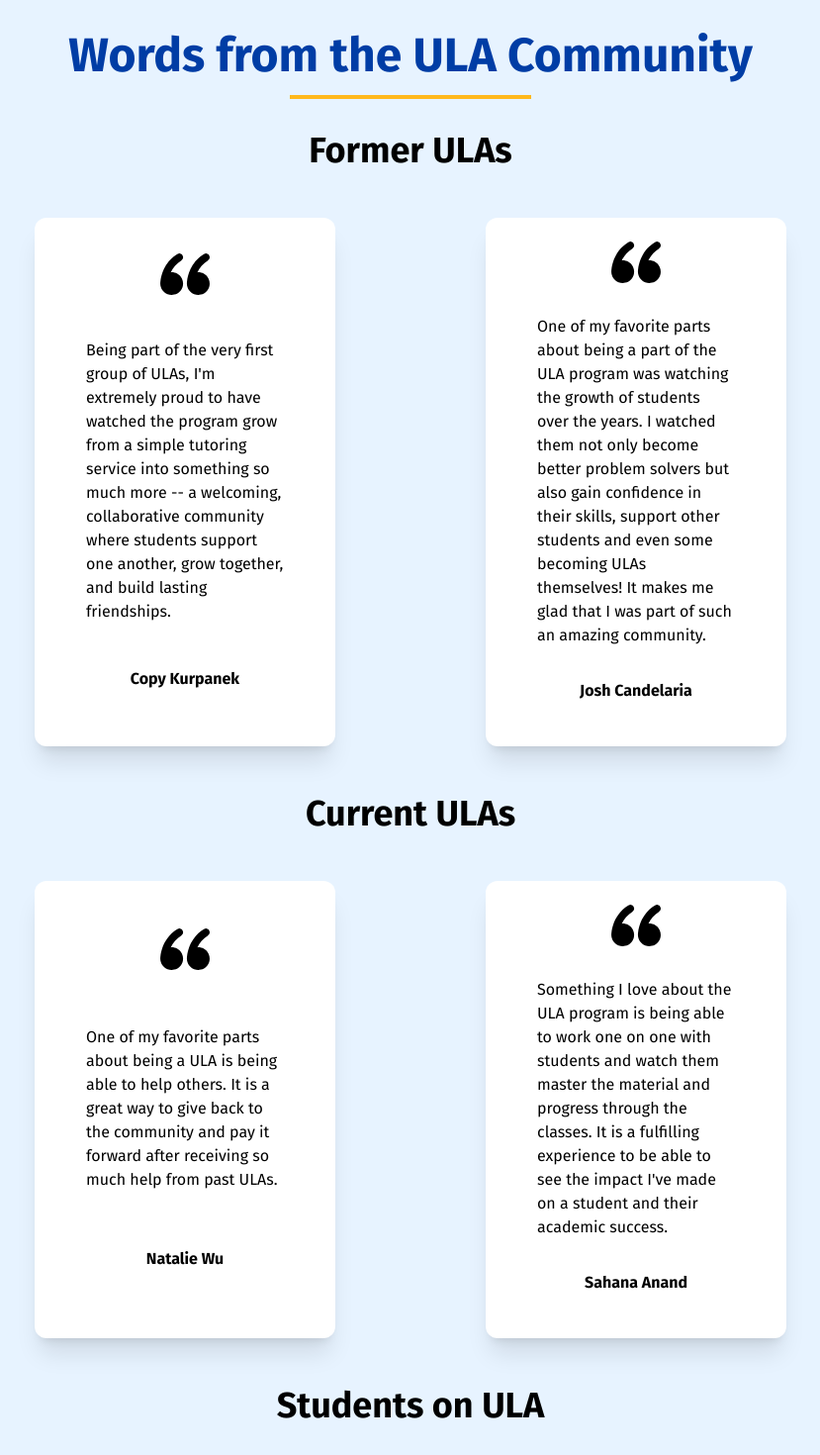
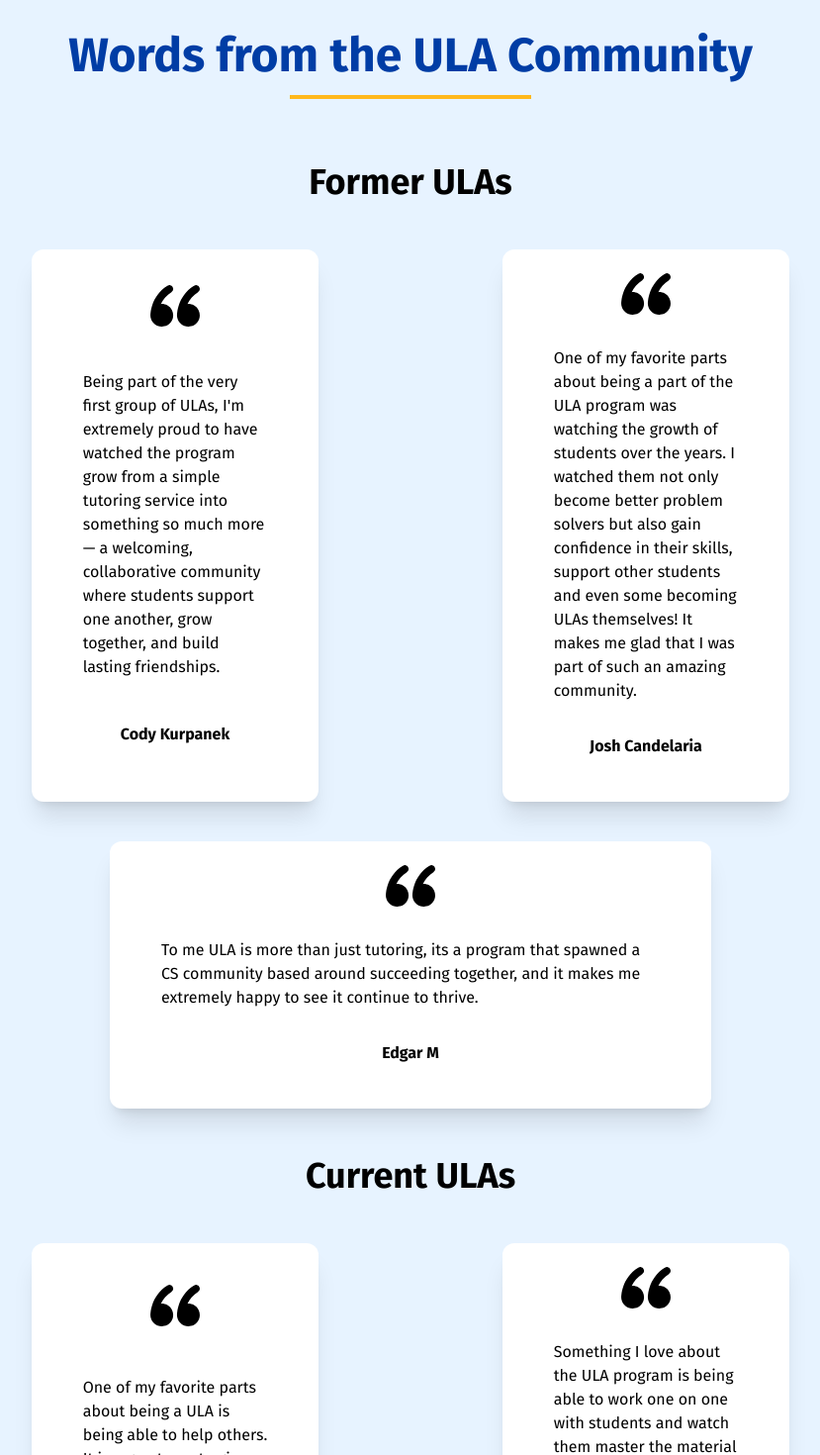
Before and after one commit to acm-ucr/cse-ula, a Next.js app: page / in a window 1280 px wide. Shown: the part 2280-3750 px from the top of the page at 99% size, without its empty margins (225-1054 px from the left). Built offline with nearby package versions, Linux system fonts and the light colour scheme.

Commit message:
added testimony and reduced code

```diff
--- a/src/components/home/Testimony.tsx
+++ b/src/components/home/Testimony.tsx
@@ -1,9 +1,9 @@
 "use client";
 
-import { motion } from "motion/react";
-import { testimonies } from "@/data/Testimonies";
+import { motion } from "framer-motion";
 import Header from "@/components/Header";
 import Card from "@/components/home/Card";
+import { testimonySections } from "@/data/Testimonies";
 
 const Testimony = () => {
   return (
@@ -16,70 +16,46 @@ const Testimony = () => {
         <Header text="Words from the ULA Community" />
         <div className="mx-auto w-1/5 justify-end border-b-4 border-ula-yellow-primary p-2" />
       </motion.div>
+
       <div className="mx-auto flex flex-col justify-center lg:w-3/4">
-        <motion.div
+        {testimonySections.map(({ title, testimonies }) => (
+          <section key={title}>
+            <motion.p
               initial={{ opacity: 0, y: 25 }}
               whileInView={{ opacity: 1, y: 0 }}
               transition={{ duration: 1, delay: 0.25 }}
+              className="my-8 pt-8 text-center text-4xl font-semibold"
             >
-          <p className="my-8 text-center text-4xl font-semibold">Former ULAs</p>
-        </motion.div>
-        <div className="grid grid-cols-1 lg:grid-cols-2">
-          {testimonies.slice(0, 2).map(({ name, quote }, index) => (
+              {title}
+            </motion.p>
+
+            <div className="grid grid-cols-1 gap-10 lg:grid-cols-2">
+              {testimonies.map(({ name, quote }, index) => {
+                const isOddLast =
+                  index === testimonies.length - 1 &&
+                  testimonies.length % 2 === 1;
+
+                return (
                   <motion.div
-              key={index}
-              initial={{ opacity: 0, x: index === 0 ? -100 : 100 }}
+                    key={name}
+                    initial={{ opacity: 0, x: index % 2 === 0 ? -100 : 100 }}
                     whileInView={{ opacity: 1, x: 0 }}
                     transition={{ duration: 1, delay: 0.35 }}
+                    className={[
+                      "justify-self-center",
+                      isOddLast ? "lg:col-span-2" : "",
+                    ].join(" ")}
                   >
-              <Card key={index} name={name} quote={quote} />
+                    <Card name={name} quote={quote} />
                   </motion.div>
+                );
+              })}
+            </div>
+          </section>
         ))}
-        </div>
-        <motion.div
-          initial={{ opacity: 0, y: 25 }}
-          whileInView={{ opacity: 1, y: 0 }}
-          transition={{ duration: 1, delay: 0.25 }}
-        >
-          <p className="my-8 pt-8 text-center text-4xl font-semibold">
-            Current ULAs
-          </p>
-        </motion.div>
-        <div className="grid grid-cols-1 lg:grid-cols-2">
-          {testimonies.slice(2, 4).map(({ name, quote }, index) => (
-            <motion.div
-              key={index}
-              initial={{ opacity: 0, x: index === 0 ? -100 : 100 }}
-              whileInView={{ opacity: 1, x: 0 }}
-              transition={{ duration: 1, delay: 0.35 }}
-            >
-              <Card key={index} name={name} quote={quote} />
-            </motion.div>
-          ))}
-        </div>
-        <motion.div
-          initial={{ opacity: 0, y: 25 }}
-          whileInView={{ opacity: 1, y: 0 }}
-          transition={{ duration: 1, delay: 0.25 }}
-        >
-          <p className="my-8 pt-8 text-center text-4xl font-semibold">
-            Students on ULA
-          </p>
-        </motion.div>
-        <div className="grid grid-cols-1 lg:grid-cols-2">
-          {testimonies.slice(4, 6).map(({ name, quote }, index) => (
-            <motion.div
-              key={index}
-              initial={{ opacity: 0, x: index === 0 ? -100 : 100 }}
-              whileInView={{ opacity: 1, x: 0 }}
-              transition={{ duration: 1, delay: 0.35 }}
-            >
-              <Card key={index} name={name} quote={quote} />
-            </motion.div>
-          ))}
-        </div>
       </div>
     </div>
   );
 };
+
 export default Testimony;
--- a/src/data/Testimonies.ts
+++ b/src/data/Testimonies.ts
@@ -1,19 +1,38 @@
-interface testimony {
+// data/Testimonies.ts
+export interface Testimony {
   name: string;
   quote: string;
 }
 
-export const testimonies: testimony[] = [
+export interface TestimonySection {
+  title: string;
+  testimonies: Testimony[];
+}
+
+export const testimonySections: TestimonySection[] = [
   {
-    name: "Copy Kurpanek",
+    title: "Former ULAs",
+    testimonies: [
+      {
+        name: "Cody Kurpanek",
         quote:
-      "Being part of the very first group of ULAs, I'm extremely proud to have watched the program grow from a simple tutoring service into something so much more -- a welcoming, collaborative community where students support one another, grow together, and build lasting friendships.",
+          "Being part of the very first group of ULAs, I'm extremely proud to have watched the program grow from a simple tutoring service into something so much more — a welcoming, collaborative community where students support one another, grow together, and build lasting friendships.",
       },
       {
         name: "Josh Candelaria",
         quote:
           "One of my favorite parts about being a part of the ULA program was watching the growth of students over the years. I watched them not only become better problem solvers but also gain confidence in their skills, support other students and even some becoming ULAs themselves! It makes me glad that I was part of such an amazing community.",
       },
+      {
+        name: "Edgar M",
+        quote:
+          "To me ULA is more than just tutoring, its a program that spawned a CS community based around succeeding together, and it makes me extremely happy to see it continue to thrive.",
+      },
+    ],
+  },
+  {
+    title: "Current ULAs",
+    testimonies: [
       {
         name: "Natalie Wu",
         quote:
@@ -24,6 +43,11 @@ export const testimonies: testimony[] = [
         quote:
           "Something I love about the ULA program is being able to work one on one with students and watch them master the material and progress through the classes. It is a fulfilling experience to be able to see the impact I've made on a student and their academic success.",
       },
+    ],
+  },
+  {
+    title: "Students on ULA",
+    testimonies: [
       {
         name: "Russel Villanueva",
         quote:
@@ -34,4 +58,6 @@ export const testimonies: testimony[] = [
         quote:
           "Going to ULA as a first year student was a great place for help in CS courses and a great opportunity to meet other students.",
       },
+    ],
+  },
 ];
```
Lines whose indentation alone changed are shown as unchanged.
